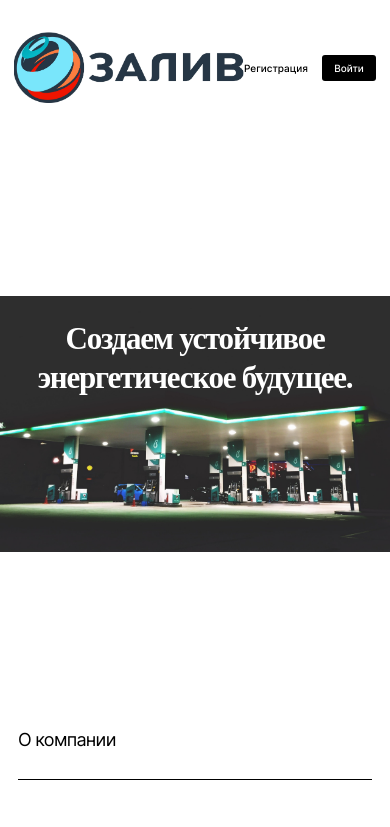
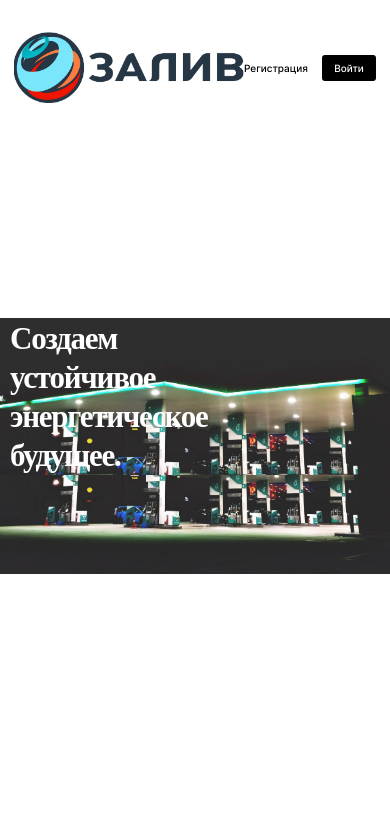
Before and after one commit to senkevich-ser/azs-zaliv, a React (Create React App) app: page / in a window 390 px wide. Shown: the top 827 px of the page. Built offline with nearby package versions, Linux system fonts and the light colour scheme; a web font is replaced by a local one.

Commit message:
added new padding

```diff
--- a/src/components/Main/Promo/Promo.css
+++ b/src/components/Main/Promo/Promo.css
@@ -8,20 +8,20 @@
   padding: 0;
   margin: 0;
   transition: 0.7s ease-in-out;
-  /* background-image: url(../../../images/azs.jpg);
+  background-image: url(../../../images/promo2.jpg);
   background-repeat: no-repeat;
   background-position: center;
-  background-size: 100%; */
+  background-size: 100%;
 }
 
 .promo__tank {
   width: 100%;
-  height: 62vh;
+  height: 620px;
   padding: 50px 70px 60px 70px;
-  background-image: url(../../../images/promo2.jpg);
+  /* background-image: url(../../../images/promo2.jpg);
   background-repeat: no-repeat;
   background-position: center 60%;
-  background-size: 100%;
+  background-size: 100%; */
 }
 
 .promo__title {
@@ -36,20 +36,10 @@
   width: 626px;
 }
 
-/* .promo__image {
-  max-width: 722px;
-  height: 244px;
-  background-image: url(../../../images/azs.jpg);
-  background-repeat: no-repeat;
-  background-position: center;
-  background-size: 100%;
 
-  margin-top: 102px;
-  margin-left: auto;
-} */
 @media screen and (max-width: 970px) {
   .promo__tank {
-    padding: 60px 44px 70px 44px;
+    padding: 100px 44px 70px 44px;
   }
 
   .promo__title {
@@ -66,12 +56,13 @@
 
 @media screen and (max-width: 770px) {
   .promo__tank {
-    padding: 300px 44px 70px 44px;
+    padding: 40px 44px 70px 44px;
   }
 
   .promo__title {
     width: 100%;
-    text-align: center;
+    text-align: left;
+    font-size: 32px;
   }
 
   .promo__image {
--- a/src/components/Main/Promo/Promo.js
+++ b/src/components/Main/Promo/Promo.js
@@ -7,9 +7,8 @@ function Promo(props) {
       {props.children}
       <div className="promo__module promo__tank">
         <h1 className="promo__module promo__title">
-          Создаем устойчивое энергетическое будущее.
+          Создаем<br></br> устойчивое <br></br>энергетическое <br></br>будущее.
         </h1>
-        <div className="promo__module promo__image" />
       </div>
     </section>
   );
```
